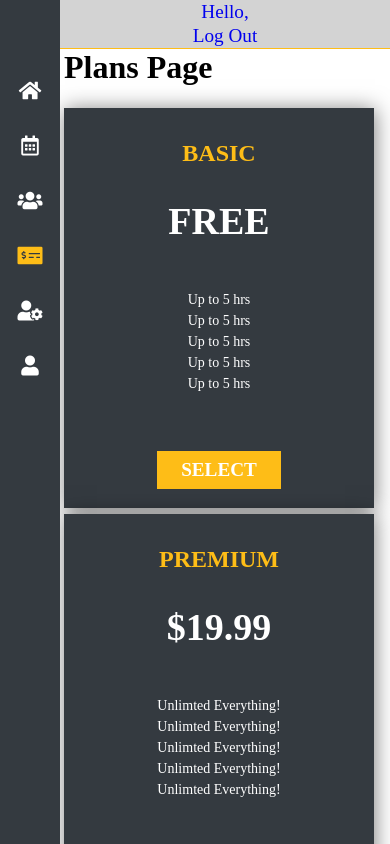
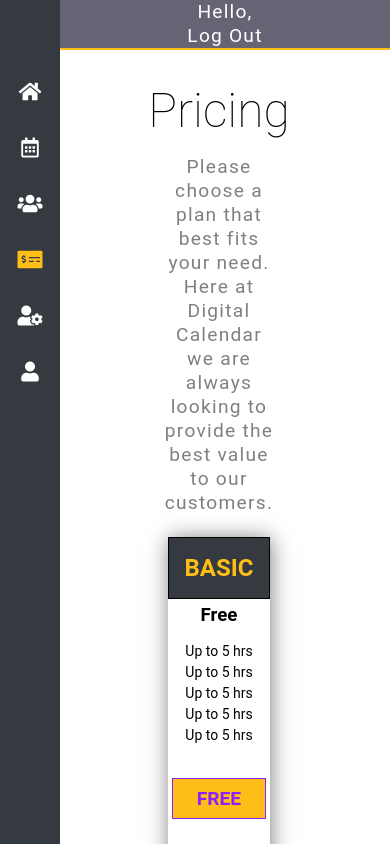
Before and after one commit to pt3-labs-contractor/PT3Labs_Contractor_FE, a React (Create React App) app in the folder client/: page /plans in a window 390 px wide. Shown: the top 844 px of the page. Built offline with nearby package versions, Linux system fonts and the light colour scheme; no server answers.

Commit message:
styled contractor feedback page and revamped pricing page

```diff
--- a/client/src/App.css
+++ b/client/src/App.css
@@ -2,6 +2,9 @@
   box-sizing: border-box;
   margin: 0;
   padding: 0;
+}
+html {
+  font-family: 'Roboto', sans-serif;
 }
 
 body {
@@ -10,6 +13,7 @@ body {
 
 p {
   line-height: 1.25;
+  letter-spacing: 1.2px;
 }
 
 a {
--- a/client/src/components/feedback/ContractorFeedback.css
+++ b/client/src/components/feedback/ContractorFeedback.css
@@ -1,11 +1,19 @@
+.feedback-body-contractor {
+  display: flex;
+  flex-direction: column;
+  align-items: center;
+  margin-top: 2rem;
+}
+
+.feedback-body h2 {
+  text-align: center;
+}
 .contractor-feedback-container {
   padding: 1rem 2rem;
-  margin-top: 2rem;
-  margin-bottom: 3rem;
-  background-color: var(--dark-color);
-  color: white;
-  border: 1px solid var(--dark-color);
-  max-width: 400px;
+  margin: 1rem;
+  border-bottom: 2px solid var(--secondary-color);
+  color: black;
+  max-width: 800px;
 }
 
 .feedback-header {
@@ -16,7 +24,6 @@
 
 .contractor-feedback-context {
   width: 100%;
-  height: 200px;
-  border: 1px solid blue;
+  height: auto;
   margin-top: 2rem;
 }
--- a/client/src/components/feedback/ContractorFeedback.js
+++ b/client/src/components/feedback/ContractorFeedback.js
@@ -10,53 +10,14 @@ function ContractorFeedback(props) {
     <>
       <TopNavbar />
       <NavBarContractor />
-      <div className="main-body feedback-body">
-        <h2>Contractor OWN Feedback Page</h2>
-        {/* {props.loading ? <p>Loading...</p> : null}
-        {props.error ? <p>{props.error}</p> : null}
-        {props.feedback.map(contractor => (
-          <div>
-            Username: {props.feedback.users.username}
-            Rating:{' '}
-            <Rating
-              emptySymbol={<span className="icon-text">&#9734;</span>}
-              fullSymbol={<span className="icon-text">&#9733;</span>}
-              readonly
-              placeholderRating={props.feedback.stars}
-              stop={3}
-            />
-            Message: {props.feedback.message}
-          </div>
-        ))} */}
-        <form className="contractor-feedback-container">
-          <h2>Feedback Form</h2>
-          <div className="feedback-card">
-            <div className="feedback-header">
-              <div>
-                <h4>Client: Cindy</h4>
-                <h4>Overall Rating</h4>
-                <Rating
-                  emptySymbol={<span className="icon-text">&#9734;</span>}
-                  fullSymbol={<span className="icon-text">&#9733;</span>}
-                  stop={3}
-                />
-              </div>
-              <div>
-                <i className="fas fa-pencil-alt" />
-                <i className="far fa-trash-alt" />
-              </div>
-            </div>
-          </div>
-          <div className="contractor-feedback-context">
-            <p>Client reviews of the contractor:</p>
-          </div>
-          <div>date:</div>
-        </form>
-
+      <div className="main-body">
+        <div className="feedback-body-contractor">
+          <h2 className="main-header-title">Reviews</h2>
           {props.Feedback.map(feedback => (
-          <div>
+            <div className="contractor-feedback-container">
               By: {feedback.username}
               {'\n'}
+              <div>
                 Rating:{' '}
                 <Rating
                   emptySymbol={<span className="icon-text">&#9734;</span>}
@@ -66,9 +27,13 @@ function ContractorFeedback(props) {
                   stop={3}
                 />
                 {'\n'}
+                <div className="contractor-feedback-context">
                   Message: {feedback.message}
                 </div>
+              </div>
+            </div>
           ))}
+        </div>
       </div>
     </>
   );
--- a/client/src/components/feedback/UserFeedback.css
+++ b/client/src/components/feedback/UserFeedback.css
@@ -1,7 +1,6 @@
 .feedback-body {
   margin-top: 2rem;
   max-width: 800px;
-  margin-right: 1rem;
 }
 .appointment-info {
   background-color: var(--dark-color);
--- a/client/src/components/navbar/TopNavbar.css
+++ b/client/src/components/navbar/TopNavbar.css
@@ -8,13 +8,14 @@
   align-items: center;
   font-size: 1rem;
   color: white;
-  background-color: lightgrey;
+  background-color: #656475;
   padding: 0 2rem;
-  border-bottom: 1px solid var(--primary-color);
+  border-bottom: 2px solid var(--primary-color);
   top: 0
 }
 .topnav-link a {
   text-decoration: none;
+  color: white;
 }
 
 @media (max-width: 800px) {
--- a/client/src/components/plans/Plans.css
+++ b/client/src/components/plans/Plans.css
@@ -1,3 +1,22 @@
+.main-header {
+  display: flex;
+  flex-direction: column;
+  align-items: center;
+  text-align: center;
+  margin-top: 2rem;
+}
+
+.main-header-title {
+  font-size: 3rem;
+  font-weight: 100;
+}
+
+.main-header p {
+  margin: 1rem 8rem 0;
+  font-size: 1.2rem;
+  letter-spacing: 1.25px;
+  color: grey;
+}
 .wrapper {
   margin: 5% auto;
   display: flex;
@@ -7,18 +26,21 @@
 .single-price {
   width: 300px;
   height: 400px;
-  background-color: var(--dark-color);
+  /* background-color: var(--dark-color); */
   margin-top: 2%;
   box-shadow: 1px 1px 20px rgba(0,0,0,0.5);
   text-align: center;
-  transition: 0.9s;
+  transition: 0.7s;
+  color: black;
 }
 
 .single-price h2 {
   font-size: 1.5rem;
   color: var(--primary-color);
-  margin-top: 2rem;
   text-transform: uppercase;
+  border: 1px solid black;
+  padding: 1rem;
+  background-color: var(--dark-color);
 }
 
 .price {
@@ -28,7 +50,7 @@
 
 .price h2 {
   font-size: 38px;
-  color: #FFF;
+  color: black;
 }
 
 .deals {
@@ -39,17 +61,16 @@
   font-size: 14px;
   font-weight: normal;
   text-align: center;
-  color: #FFF;
+  color: black;
   line-height: 1.5;
 }
 
 .single-price:hover {
-  background: var(--secondary-color);
+  background: lightgray;
   color: #FFF;
   box-shadow: 0 0 15px rgba(0,0,0,1);
-  transform: scale(1.1);
+  transform: scale(1.05);
   z-index: 1;
-  border-radius: 25px;
 }
 
 .single-price:hover .price {
@@ -59,29 +80,30 @@
 .single-price a {
   text-decoration: none;
   background: var(--primary-color);
-  color: #FFF;
+  color: var(--secondary-color);
+  border: 1px solid var(--secondary-color);
   padding: .5rem 2.5rem;
   display: inline-block;
-  margin: 10px auto;
+  margin: 1rem auto;
   text-transform: uppercase;
   font-weight: bold;
 }
 
 .single-price:hover a {
-  background: rgba(0,0,0,.4);
+  background: var(--secondary-color);
   color: #FFF;
 }
 
 @media (max-width: 800px) {
   .wrapper {
     flex-direction: column;
+    align-items: center;
   }
 }
 
 @media (max-width: 400px) {
   .single-price {
     width: auto;
-    min-width: 150px;
   }
   .single-price a {
     padding: .5rem 1.5rem;
--- a/client/src/components/plans/Plans.js
+++ b/client/src/components/plans/Plans.js
@@ -10,12 +10,19 @@ export default function Plans() {
       <TopNavbar />
       <NavBarContractor />
       <div className="main-body">
-        <h1>Plans Page</h1>
+        <div className="main-header">
+          <h2 className="main-header-title">Pricing</h2>
+          <p>
+            Please choose a plan that best fits your need. Here at Digital
+            Calendar we are always looking to provide the best value to our
+            customers.
+          </p>
+        </div>
         <div className="wrapper">
           <div className="single-price">
             <h2>Basic</h2>
             <div className="price">
-              <h2>Free</h2>
+              <h3>Free</h3>
             </div>
             <div className="deals">
               <h4>Up to 5 hrs</h4>
@@ -24,13 +31,13 @@ export default function Plans() {
               <h4>Up to 5 hrs</h4>
               <h4>Up to 5 hrs</h4>
             </div>
-            <Link>Select</Link>
+            <Link>Free</Link>
           </div>
 
           <div className="single-price">
             <h2>Premium</h2>
             <div className="price">
-              <h2>$19.99</h2>
+              <h3>$19.99</h3>
             </div>
             <div className="deals">
               <h4>Unlimted Everything!</h4>
```
Lines whose indentation alone changed are shown as unchanged.
